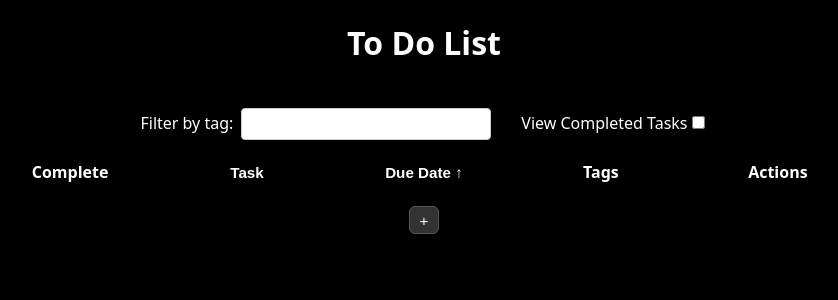
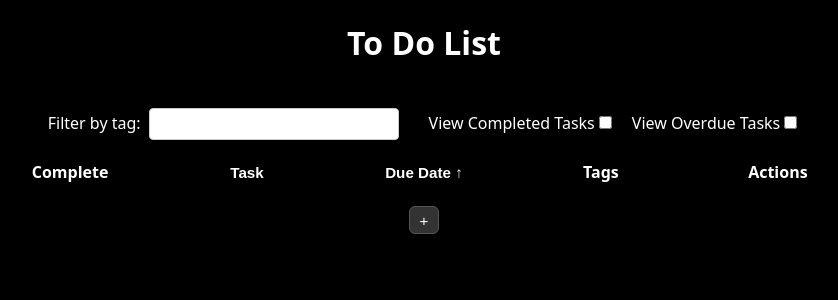
Before and after one commit to zkornbluth/todo-manager, a Next.js app: page / in a window 1280 px wide. Shown: the top 300 px of the page, without its empty margins (216-1054 px from the left). Built offline with nearby package versions, Linux system fonts and the light colour scheme.

Commit message:
Added overdue tasks checkbox
Still need to implement logic

```diff
--- a/app/page.tsx
+++ b/app/page.tsx
@@ -11,6 +11,7 @@ export default function HomePage() {
   const [todos, setTodos] = useState<ToDo[]>([]);
   const [idCount, setIdCount] = useState<number>(0);
   const [viewArchived, setViewArchived] = useState<boolean>(false);
+  const [viewOverdue, setViewOverdue] = useState<boolean>(false);
   const [editingId, setEditingId] = useState<number | null>(null);
   const [filterTag, setFilterTag] = useState<string>('');
   const [dueDateMode, setDueDateMode] = useState<number>(1);
@@ -203,6 +204,7 @@ export default function HomePage() {
     <div>
       <h1>To Do List</h1>
       <br />
+      <div>
       <label htmlFor="filterInput" id="tags-filter">Filter by tag:</label>
       <input
         id="filterInput"
@@ -211,6 +213,8 @@ export default function HomePage() {
         onChange={(e) => setFilterTag(e.target.value)}
         className='filter-input'
       />
+
+        <span>
       <label htmlFor="viewArchivedTodos">
         View Completed Tasks
       </label>
@@ -220,6 +224,19 @@ export default function HomePage() {
         checked={viewArchived}
         onChange={() => setViewArchived(!viewArchived)}
       />
+      </span>
+      <span>
+        <label htmlFor="viewOverdueTasks">
+          View Overdue Tasks
+        </label>
+        <input
+          type="checkbox"
+          id="viewOverdueTasks"
+          checked={viewOverdue}
+          onChange={() => setViewOverdue(!viewOverdue)}
+        />
+      </span>
+      </div>
       <RenderToDos />
       <br />
       <button className="todo-button" onClick={newToDo}>+</button>
--- a/app/styles.css
+++ b/app/styles.css
@@ -235,3 +235,7 @@ input.overdue {
   top: 0;
   left: 4px;
 }
+
+#viewArchivedTodos {
+  margin-right: 20px;
+}
```
